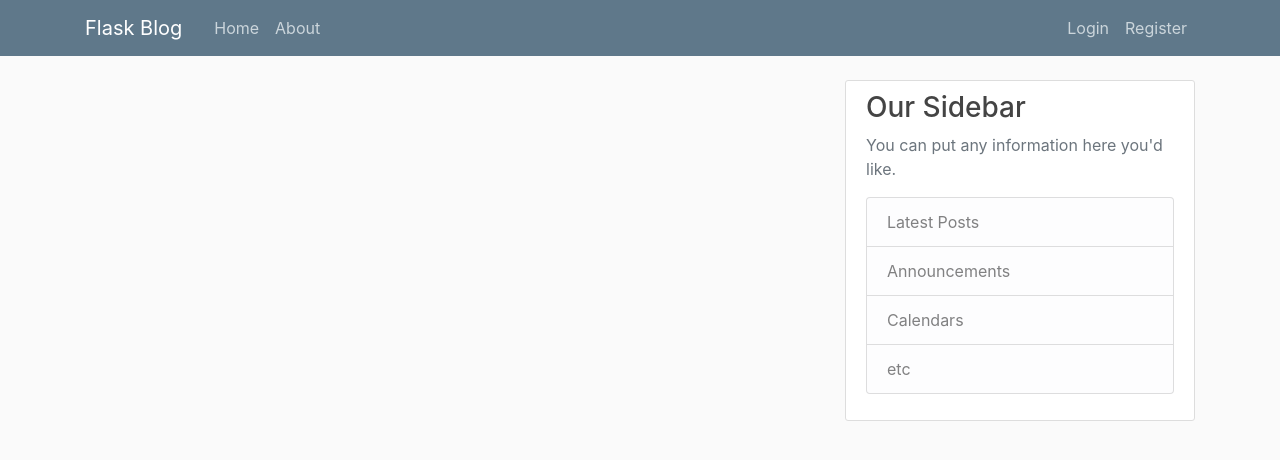
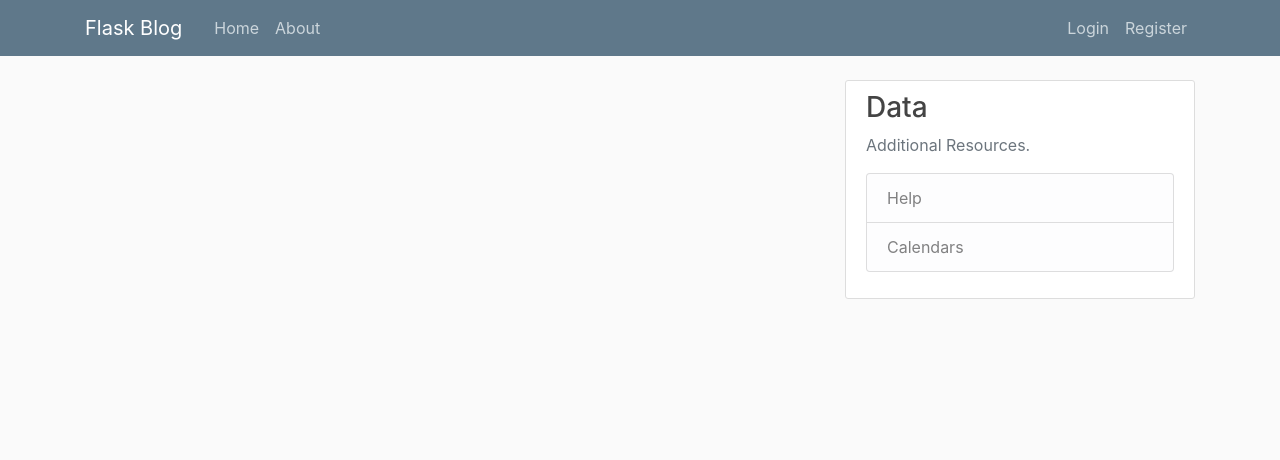
Before and after one commit to hjohnson933/diabeteswarrior, a Flask app: page / in a window 1280 px wide. Shown: the top 460 px of the page. Run offline with Flask 2, Linux system fonts and the light colour scheme; data that the repository does not hold is empty; parts of the project's set-up code (start-up, migrations or seed data) failed here and were passed over; some libraries are stand-ins or nearby versions.

Commit message:
working on heaths templates

```diff
--- a/diabeteswarrior/__init__.py
+++ b/diabeteswarrior/__init__.py
@@ -16,7 +16,7 @@ mail = Mail()
 
 #pylint: disable=import-outside-toplevel
 def create_app(config_class=Config):
-    app = Flask(__name__)
+    app = Flask(__name__, instance_relative_config=True)
     app.config.from_object(Config)
 
     db.init_app(app)
--- a/diabeteswarrior/config.py
+++ b/diabeteswarrior/config.py
@@ -7,5 +7,6 @@ class Config:
     MAIL_USE_TLS = True
     SECRET_KEY = os.environ.get('SECRET_KEY')
     SQLALCHEMY_DATABASE_URI = os.environ.get('SQLALCHEMY_DATABASE_URI')
+    SQLALCHEMY_TRACK_MODIFICATIONS = os.environ.get('SQLALCHEMY_TRACK_MODIFICATIONS')
     MAIL_USERNAME = os.environ.get('MAIL_USERNAME')
     MAIL_PASSWORD = os.environ.get('MAIL_PASSWORD')
--- a/diabeteswarrior/templates/home.html
+++ b/diabeteswarrior/templates/home.html
@@ -2,12 +2,10 @@
 {% block content %}
   {% for post in posts.items %}
     <article class="media content-section">
-  <img class="rounded-circle article-img"
-    src="{{ url_for('static', filename='profile_pics/' + post.author.image_file) }}">
+      <img class="rounded-circle article-img" src="{{ url_for('static', filename='profile_pics/' + post.author.image_file) }}">
       <div class="media-body">
         <div class="article-metadata">
-      <a class="mr-2" href="{{ url_for('users.user_posts', username=post.author.username) }}">{{ post.author.username
-        }}</a>
+          <a class="mr-2" href="{{ url_for('users.user_posts', username=post.author.username) }}">{{ post.author.username }}</a>
           <small class="text-muted">{{ post.date_posted.strftime('%Y-%m-%d') }}</small>
         </div>
         <h2><a class="article-title" href="{{ url_for('posts.post', post_id=post.id) }}">{{ post.title }}</a></h2>
--- a/diabeteswarrior/templates/layout.html
+++ b/diabeteswarrior/templates/layout.html
@@ -7,8 +7,7 @@
     <meta name="viewport" content="width=device-width, initial-scale=1, shrink-to-fit=no">
 
     <!-- Bootstrap CSS -->
-  <link rel="stylesheet" href="https://maxcdn.bootstrapcdn.com/bootstrap/4.0.0/css/bootstrap.min.css"
-    integrity="sha384-Gn5384xqQ1aoWXA+058RXPxPg6fy4IWvTNh0E263XmFcJlSAwiGgFAW/dAiS6JXm" crossorigin="anonymous">
+    <link rel="stylesheet" href="https://maxcdn.bootstrapcdn.com/bootstrap/4.0.0/css/bootstrap.min.css" integrity="sha384-Gn5384xqQ1aoWXA+058RXPxPg6fy4IWvTNh0E263XmFcJlSAwiGgFAW/dAiS6JXm" crossorigin="anonymous">
 
     <link rel="stylesheet" type="text/css" href="{{ url_for('static', filename='main.css') }}">
 
@@ -24,8 +23,7 @@
       <nav class="navbar navbar-expand-md navbar-dark bg-steel fixed-top">
         <div class="container">
           <a class="navbar-brand mr-4" href="/">Flask Blog</a>
-        <button class="navbar-toggler" type="button" data-toggle="collapse" data-target="#navbarToggle"
-          aria-controls="navbarToggle" aria-expanded="false" aria-label="Toggle navigation">
+          <button class="navbar-toggler" type="button" data-toggle="collapse" data-target="#navbarToggle" aria-controls="navbarToggle" aria-expanded="false" aria-label="Toggle navigation">
             <span class="navbar-toggler-icon"></span>
           </button>
           <div class="collapse navbar-collapse" id="navbarToggle">
@@ -54,9 +52,7 @@
           {% with messages = get_flashed_messages(with_categories=true) %}
             {% if messages %}
               {% for category, message in messages %}
-        <div class="alert alert-{{ category }}">
-          {{ message }}
-        </div>
+                <div class="alert alert-{{ category }}">{{ message }}</div>
               {% endfor %}
             {% endif %}
           {% endwith %}
@@ -64,15 +60,25 @@
         </div>
         <div class="col-md-4">
           <div class="content-section">
-          <h3>Our Sidebar</h3>
-          <p class='text-muted'>You can put any information here you'd like.
+            <h3>Data</h3>
+            {% if current_user.is_authenticated %}
+              <p class='text-muted'>Data Entry Forms.
                 <ul class="list-group">
-            <li class="list-group-item list-group-item-light">Latest Posts</li>
-            <li class="list-group-item list-group-item-light">Announcements</li>
-            <li class="list-group-item list-group-item-light">Calendars</li>
-            <li class="list-group-item list-group-item-light">etc</li>
+                  <li class="list-group-item list-group-item-light">Health Records</li>
+                  <li class="list-group-item list-group-item-light">Scan Records</li>
+                  <li class="list-group-item list-group-item-light">Meal Records</li>
+                  <li class="list-group-item list-group-item-light">Food Records</li>
+                  <li class="list-group-item list-group-item-light">CGM Records</li>
                 </ul>
               </p>
+            {% else %}
+              <p class='text-muted'>Additional Resources.
+              <ul class="list-group">
+                <li class="list-group-item list-group-item-light">Help</li>
+                <li class="list-group-item list-group-item-light">Calendars</li>
+              </ul>
+              </p>
+            {% endif %}
           </div>
         </div>
       </div>
--- a/diabeteswarrior/templates/posts/post.html
+++ b/diabeteswarrior/templates/posts/post.html
@@ -23,9 +23,7 @@
       <div class="modal-content">
         <div class="modal-header">
           <h5 class="modal-title" id="deleteModalLabel">Delete Post?</h5>
-          <button type="button" class="close" data-dismiss="modal" aria-label="Close">
-            <span aria-hidden="true">&times;</span>
-          </button>
+          <button type="button" class="close" data-dismiss="modal" aria-label="Close"><span aria-hidden="true">&times;</span></button>
         </div>
         <div class="modal-footer">
           <button type="button" class="btn btn-secondary" data-dismiss="modal">Close</button>
```
Also changed, not shown: diabeteswarrior/models.py (+5 -5 lines), diabeteswarrior/templates/healths/health.html (added, +47 -0 lines), diabeteswarrior/site.db. Lines whose indentation alone changed are shown as unchanged.
